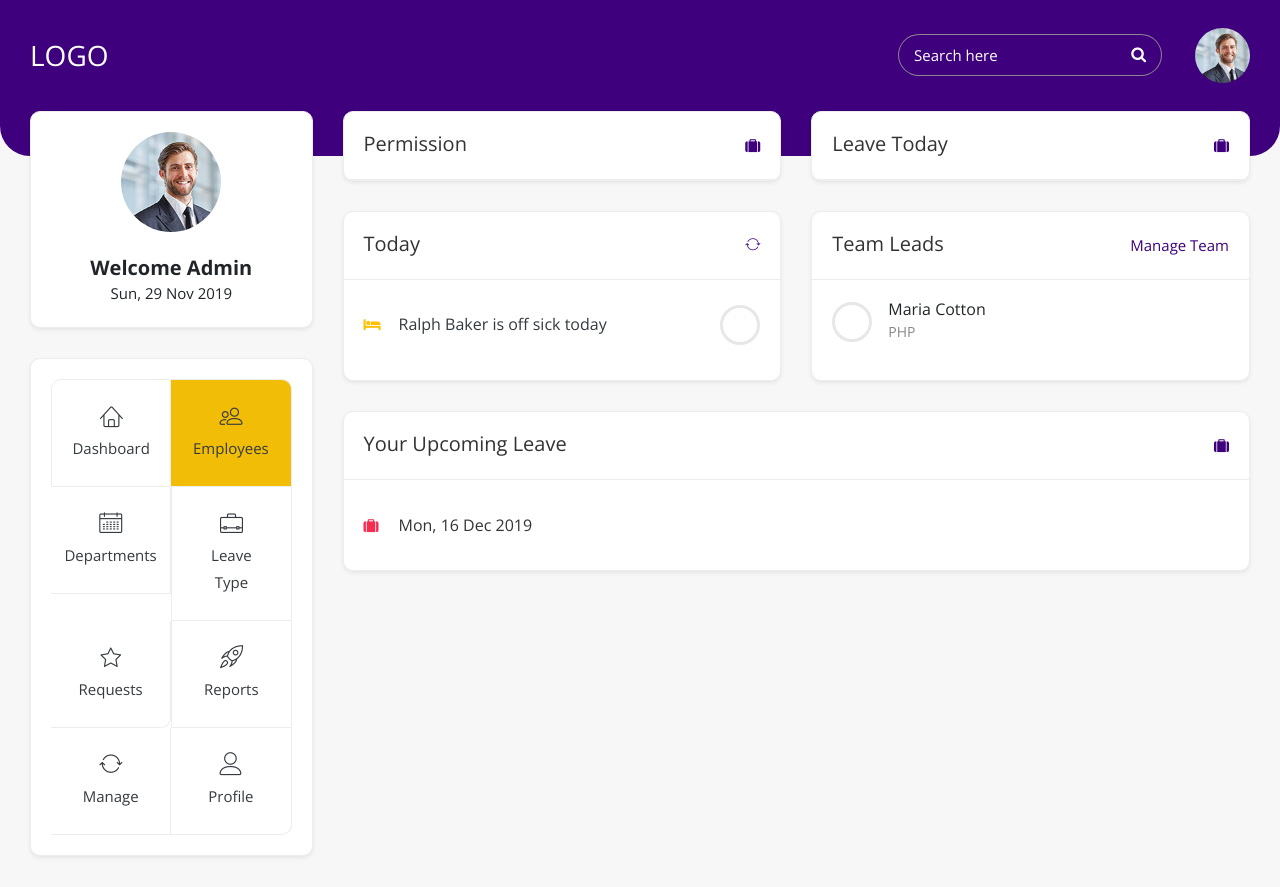
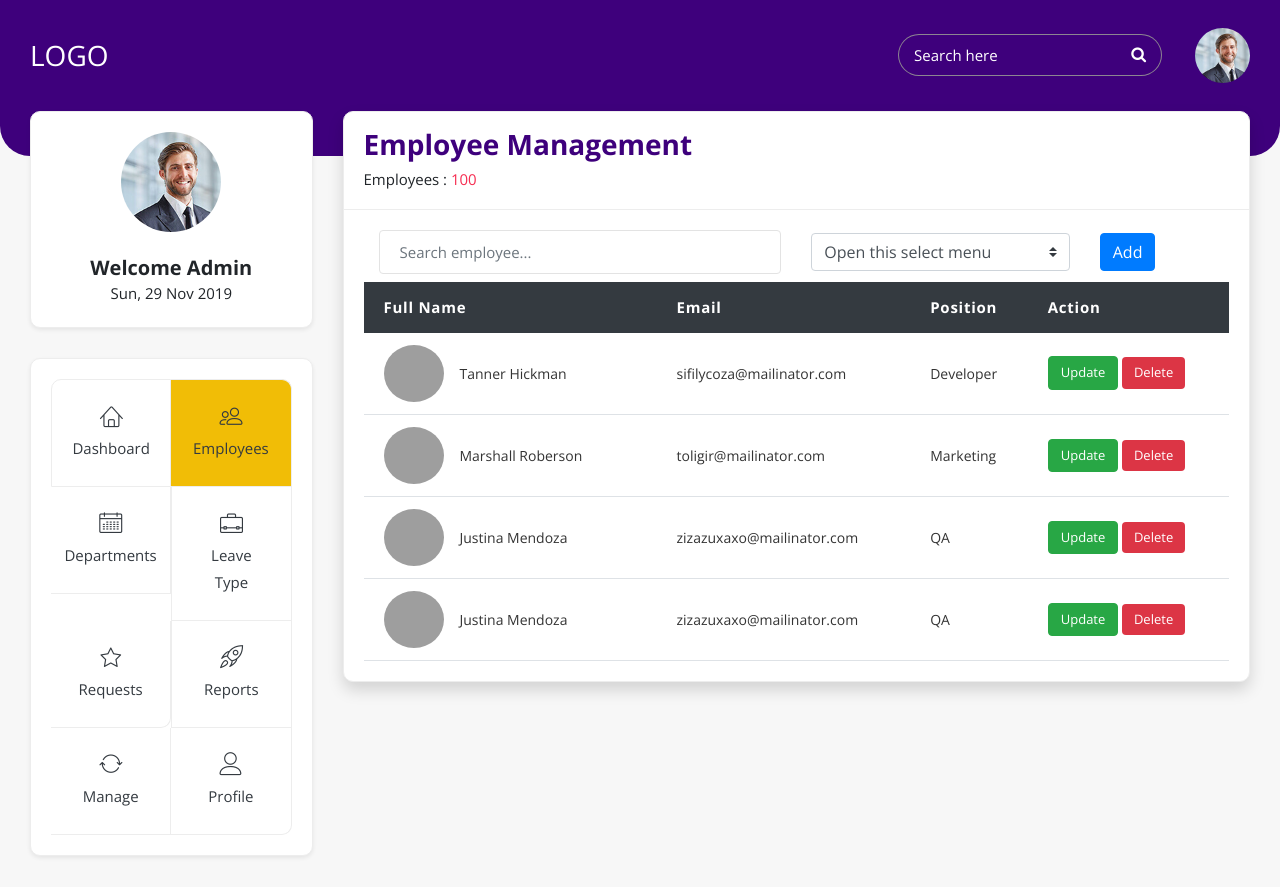
Before and after one commit to zencara-s15/g12-lms-system, a PHP site: page /employees in a window 1280 px wide. Run offline with PHP 8.4, Linux system fonts and the light colour scheme; grey boxes are pictures that could not be loaded.

Commit message:
LMS-13 employee list design as a table

```diff
--- a/database/database.php
+++ b/database/database.php
@@ -1,9 +1,9 @@
 <?php
 
-$hostname = "localhost";
-$database = "test_leave_request";
-$username = "root";
-$password = "";
+// $hostname = "localhost";
+// $database = "test_leave_request";
+// $username = "root";
+// $password = "";
 
-$dsn = "mysql:host=$hostname;dbname=$database;charset=utf8mb4";
-$connection = new PDO($dsn, $username, $password);
+// $dsn = "mysql:host=$hostname;dbname=$database;charset=utf8mb4";
+// $connection = new PDO($dsn, $username, $password);
--- a/views/employees/employee.view.php
+++ b/views/employees/employee.view.php
@@ -1,97 +1,89 @@
-<div class="col-xl-9 col-lg-8 col-md-12">
-    <div class="row">
-        <div class="col-lg-6 col-md-12 d-flex">
-            <div class="card shadow-sm flex-fill grow">
-                <div class="card-header">
-                    <h4 class="card-title mb-0 d-inline-block">Permission</h4>
-                    <a href="leave.html" class="d-inline-block float-right text-primary"><i class="fa fa-suitcase"></i></a>
-                </div>
-            </div>
+<div class="col-xl-9 col-lg-8 col-md-12 position-relative">
+    <div class="card shadow mb-4">
+        <div class="card-header py-3  flex-row align-items-center justify-content-between">
+            <h3 class="m-0 font-weight-bold text-primary">Employee Management</h3>
+            <p class="mt-1">Employees : <strong class="text-danger ">100</strong></p>
         </div>
-        <div class="col-lg-6 col-md-12 d-flex">
-            <div class="card shadow-sm flex-fill grow">
-                <div class="card-header">
-                    <h4 class="card-title mb-0 d-inline-block">Leave Today</h4>
-                    <a href="leave.html" class="d-inline-block float-right text-primary"><i class="fa fa-suitcase"></i></a>
-                </div>
-            </div>
-        </div>
-        <div class="col-lg-6 d-flex">
-            <div class="card shadow-sm flex-fill grow">
-                <div class="card-header">
-                    <h4 class="card-title mb-0 d-inline-block">Today</h4>
-                    <a href="javascript:void(0)" class="d-inline-block float-right text-primary"><i class="lnr lnr-sync"></i></a>
-                </div>
-                <div class="card-body recent-activ">
-                    <div class="recent-comment">
-                        <a href="javascript:void(0)" class="dash-card text-dark">
-                            <div class="dash-card-container">
-                                <div class="dash-card-icon text-warning">
-                                    <i class="fa fa-bed" aria-hidden="true"></i>
-                                </div>
-                                <div class="dash-card-content">
-                                    <h6 class="mb-0">
-                                        Ralph Baker is off sick today
-                                    </h6>
-                                </div>
-                                <div class="dash-card-avatars">
-                                    <div class="e-avatar">
-                                        <!-- <img class="img-fluid" src="assets/img/profiles/img-9.jpg" alt="Avatar" /> -->
-                                    </div>
-                                </div>
-                            </div>
-                        </a>
+        <div class="card-body">
+            <div class="container">
+                <div class="row align-items-center">
+                    <div class="col-md-6 mb-2">
+                        <input type="text" name="search_employee" id="search_employee" placeholder="Search employee..." class="form-control" />
+                    </div>
+                    <div class="col-md-4 mb-2">
+                        <select id="department_id" name="department_id" class="custom-select" aria-label="Default select example">
+                            <option selected>Open this select menu</option>
+                            <option value="HR">HR</option>
+                            <option value="DevOps">DevOps</option>
+                            <option value="QA">QA</option>
+                        </select>
+                    </div>
+                    <div class="col-md-2 mb-2">
+                        <a href="#" class="btn btn-primary ">Add</a>
                     </div>
                 </div>
             </div>
-        </div>
-        <div class="col-lg-6 col-md-12 d-flex">
-            <!-- Team Leads List -->
-            <div class="card flex-fill team-lead shadow-sm grow">
-                <div class="card-header">
-                    <h4 class="card-title mb-0 d-inline-block">Team Leads</h4>
-                    <a href="employees-team.html" class="dash-card d-inline-block float-right mb-0 text-primary">Manage Team
-                    </a>
-                </div>
-                <div class="card-body">
-                    <div class="media mb-3">
-                        <div class="e-avatar avatar-online mr-3">
-                            <!-- <img src="assets/img/profiles/img-6.jpg" alt="Maria Cotton" class="img-fluid" /> -->
-                        </div>
-                        <div class="media-body">
-                            <h6 class="m-0">Maria Cotton</h6>
-                            <p class="mb-0 ctm-text-sm">PHP</p>
-                        </div>
-                    </div>
-                </div>
-            </div>
-        </div>
 
-        <div class="col col-md-12 d-flex">
-            <!-- Today -->
-            <div class="card flex-fill today-list shadow-sm grow">
-                <div class="card-header">
-                    <h4 class="card-title mb-0 d-inline-block">
-                        Your Upcoming Leave
-                    </h4>
-                    <a href="leave.html" class="d-inline-block float-right text-primary"><i class="fa fa-suitcase"></i></a>
-                </div>
-                <div class="card-body recent-activ">
-                    <div class="recent-comment">
-                        <a href="javascript:void(0)" class="dash-card text-danger">
-                            <div class="dash-card-container">
-                                <div class="dash-card-icon">
-                                    <i class="fa fa-suitcase"></i>
-                                </div>
-                                <div class="dash-card-content">
-                                    <h6 class="mb-0">Mon, 16 Dec 2019</h6>
-                                </div>
-                            </div>
-                        </a>
-
-                    </div>
-                </div>
-            </div>
+            <!-- Table to Show All Employees -->
+            <table class="table">
+                <thead class="table-dark ">
+                    <th scope="col">Full Name</th>
+                    <th scope="col">Email</th>
+                    <th scope="col">Position</th>
+                    <th scope="col">Action</th>
+                    </tr>
+                </thead>
+                <tbody>
+                    <tr class="border-bottom" style="font-size:14px">
+                        <td class="d-flex" style="text-align: center; vertical-align: middle;">
+                            <img style="width: 60px; object-fit: cover;" class="shadow-none rounded-circle" alt="avatar1" src="https://www.allkpop.com/upload/2024/01/content/102324/1704947068-20240110-iu.jpg" />
+                            <span class="mt-3 m-lg-3">Tanner Hickman</span>
+                        </td>
+                        <td style="vertical-align: middle;">sifilycoza@mailinator.com</td>
+                        <td style="vertical-align: middle;">Developer</td>
+                        <td style="vertical-align: middle;">
+                            <a href="#" class="btn  btn-success" style="font-size:13px">Update</a>
+                            <a href="#" class="btn btn-danger border border-0" style="font-size:13px">Delete</a>
+                        </td>
+                    </tr>
+                    <tr class="border-bottom" style="font-size:14px">
+                        <td class="d-flex" style="text-align: center; vertical-align: middle;">
+                            <img style="width: 60px; object-fit: cover;" class="shadow-none rounded-circle" alt="avatar1" src="https://t.ly/E7wHA" />
+                            <span class="mt-3 m-lg-3">Marshall Roberson</span>
+                        </td>
+                        <td style="vertical-align: middle;">toligir@mailinator.com</td>
+                        <td style="vertical-align: middle;">Marketing</td>
+                        <td style="vertical-align: middle;">
+                            <a href="#" class="btn  btn-success" style="font-size:13px">Update</a>
+                            <a href="#" class="btn btn-danger border border-0" style="font-size:13px">Delete</a>
+                        </td>
+                    </tr>
+                    <tr class="border-bottom" style="font-size:14px">
+                        <td class="d-flex" style="text-align: center; vertical-align: middle;">
+                            <img style="width: 60px; object-fit: cover;" class="shadow-none rounded-circle" alt="avatar1" src="https://media.asiaone.com/sites/default/files/styles/article_main_image/public/original_images/May2023/230525_ma%20dong%20seok.png?itok=4MFBNauv" />
+                            <span class="mt-3 m-lg-3">Justina Mendoza</span>
+                        </td>
+                        <td style="vertical-align: middle;">zizazuxaxo@mailinator.com</td>
+                        <td style="vertical-align: middle;">QA</td>
+                        <td style="vertical-align: middle;">
+                            <a href="#" class="btn  btn-success" style="font-size:13px">Update</a>
+                            <a href="#" class="btn btn-danger border border-0" style="font-size:13px">Delete</a>
+                        </td>
+                    </tr>
+                    <tr class="border-bottom" style="font-size:14px">
+                        <td class="d-flex" style="text-align: center; vertical-align: middle;">
+                            <img style="width: 60px; object-fit: cover;" class="shadow-none rounded-circle" alt="avatar1" src="https://0.soompi.io/wp-content/uploads/2023/03/22100129/Ahn-Jae-Hyun-4-1.jpg" />
+                            <span class="mt-3 m-lg-3">Justina Mendoza</span>
+                        </td>
+                        <td style="vertical-align: middle;">zizazuxaxo@mailinator.com</td>
+                        <td style="vertical-align: middle;">QA</td>
+                        <td style="vertical-align: middle;">
+                            <a href="#" class="btn  btn-success" style="font-size:13px">Update</a>
+                            <a href="#" class="btn btn-danger border border-0" style="font-size:13px">Delete</a>
+                        </td>
+                    </tr>
+                </tbody>
+            </table>
         </div>
     </div>
 </div>
```
